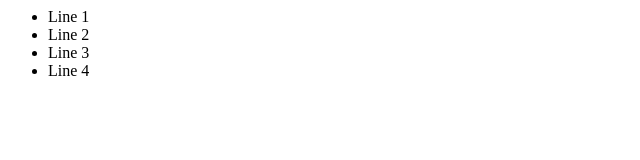
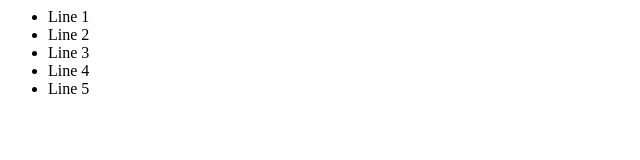
Before and after one commit to sefa-llc/nsc-app, a plain HTML site: page index.html in a window 1280 px wide. Shown: the full height of the page, 0-640 px from the left. Drawn offline with Linux system fonts and the light colour scheme.

Commit message:
Test
added index.html

```diff
--- a/test.html
+++ b/index.html
@@ -5,6 +5,7 @@
       <li>Line 2</li>
       <li>Line 3</li>
       <li>Line 4</li>
+      <li>Line 5</li>
     </ul>
   </body>
 </html>
```
Also changed, not shown: 1 other file.
